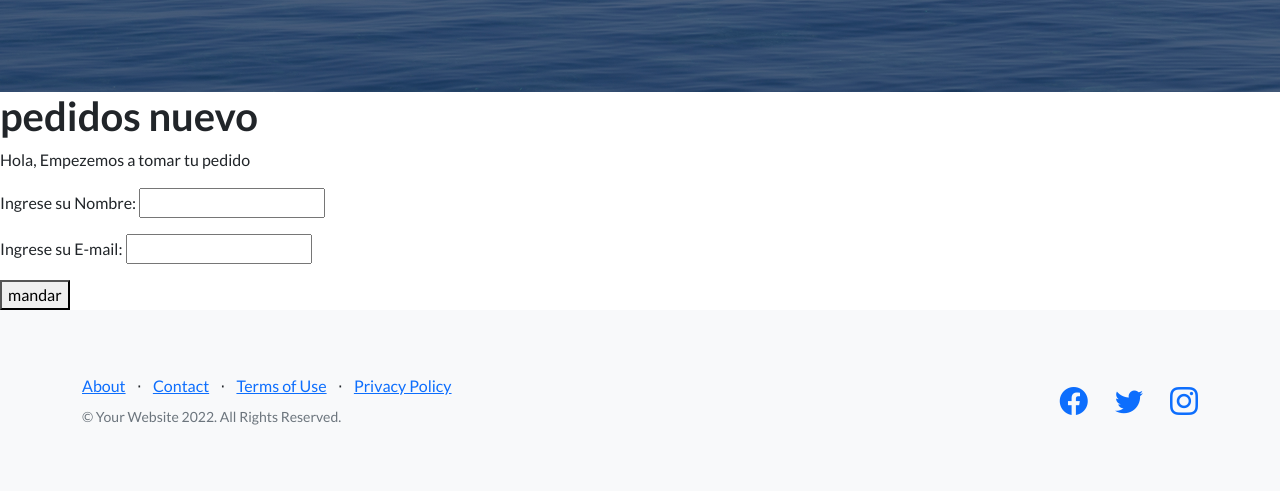
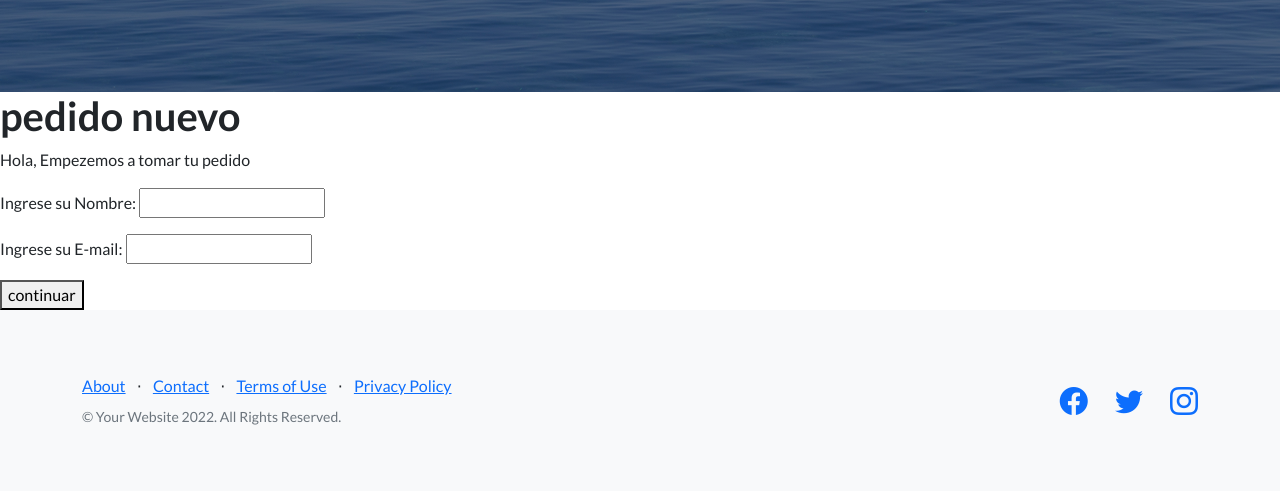
Before and after one commit to Nicolas-Amato/PRIMERA-ENTREGA-DEL-PROYECTO-FINAL, a Django app: page /MiApp/nuevo_pedido/ in a window 1280 px wide. Shown: the part 643-1134 px from the top of the page. Run offline with Django 4.2, Linux system fonts and the light colour scheme; some libraries are stand-ins or nearby versions.

Commit message:
cambios en temples mostrar pedido

```diff
--- a/MiApp/templates/crear_nuevo_pedido.html
+++ b/MiApp/templates/crear_nuevo_pedido.html
@@ -7,13 +7,14 @@
 <form action="" method="post"> {% csrf_token %}
 
 
-  <h1> pedidos nuevo </h1>
+  <h1> pedido nuevo </h1>
 
   <p> Hola, Empezemos a tomar tu pedido </p>
   <p> Ingrese su Nombre: <input type="text" name="nombre" id="nombre"></p>
   <p> Ingrese su E-mail: <input type="text" name="e_mail" id="e_mail"></p>
 
-  <button type='submit' value='enviar'>mandar</button>
+  <button type='submit' value='enviar'>continuar</button>
+
 
 </form>
 
--- a/MiApp/templates/index.html
+++ b/MiApp/templates/index.html
@@ -21,7 +21,9 @@
         <nav class="navbar navbar-light bg-light static-top">
             <div class="container">
                 <a class="btn btn-primary" href="{% url 'Pedido' %}">Pedido</a>
+                <a href="{% url 'Postre' %}"></a>
                 <a class="btn btn-primary" href="{% url 'Pedido Nuevo' %}">nuevo pedido</a>
+                <a href="{% url 'Relleno' %}"></a>
                 <a class="btn btn-primary" href="#signup">Sign Up</a>
             </div>
         </nav>
--- a/MiApp/templates/tipo_de_postre.html
+++ b/MiApp/templates/tipo_de_postre.html
@@ -10,11 +10,12 @@
   <h2> funciona html postre </h2>
 
   <p> Ahora seguimos con.. </p>
+
   <p> Ingrese cantidad de personas: <input type="number" name="cantidad_de_personas" id="cantidad_de_personas"></p>
   <p> Ingrese nombre_torta: <input type="text" name="nombre_torta" id="nombre_torta"></p>
   <p> Ingrese el relleno: <input type="text" name="relleno" id="relleno"></p>
 
-  <button type='submit' value='enviar'>enviar</button>
+  <button type='submit' value='enviar'>continuar</button>
 
 </form>
 
--- a/MiApp/views.py
+++ b/MiApp/views.py
@@ -6,8 +6,9 @@ def mostrar_index(request):
 
 
 def mostrar_pedido(request):
-   pedido1 = haga_su_pedido(nombre = '', e_mail = '', cantidad_de_personas ='', nombre_torta='', relleno='', crocante='', numero_de_pisos=''),
-   return render(request, 'haga_su_pedido.html' ,{'haga_su_pedido':[pedido1]})
+   pedido1 = haga_su_pedido( nombre='rodolfo', e_mail='nicolasamato@outlook.com' , cantidad_de_personas=12)
+   pedido2 = haga_su_pedido( nombre='maru', e_mail='maru@outlook.com' , cantidad_de_personas=12)
+   return render(request, 'consulta_pedido.html' ,{'mostrar_pedido':[pedido1, pedido2]})
 
 
 def nuevo_pedido(request):
```
